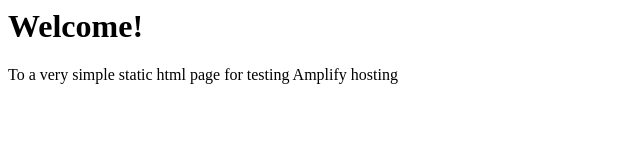
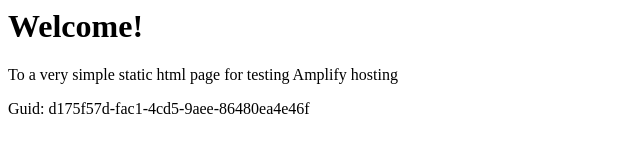
Before and after one commit to aws-aemilia-pdx/Github-PR-Commit-Integration-Test-DoNotTouch-GitHubAutoBuildCanaryTest-v1-beta-us-west-2, a website: page src/index.html in a window 1280 px wide. Shown: the whole page, without its empty margins (0-640 px from the left). Drawn offline with Linux system fonts and the light colour scheme.

Commit message:
commit from integ tests

```diff
--- a/src/index.html
+++ b/src/index.html
@@ -1,3 +1,5 @@
+
+
 <html lang="en">
 
 <head>
@@ -10,6 +12,6 @@
 <body>
     <h1>Welcome!</h1>
     <p>To a very simple static html page for testing Amplify hosting</p>
-</body>
+    <p>Guid: d175f57d-fac1-4cd5-9aee-86480ea4e46f</p></body>
 
 </html>
```
